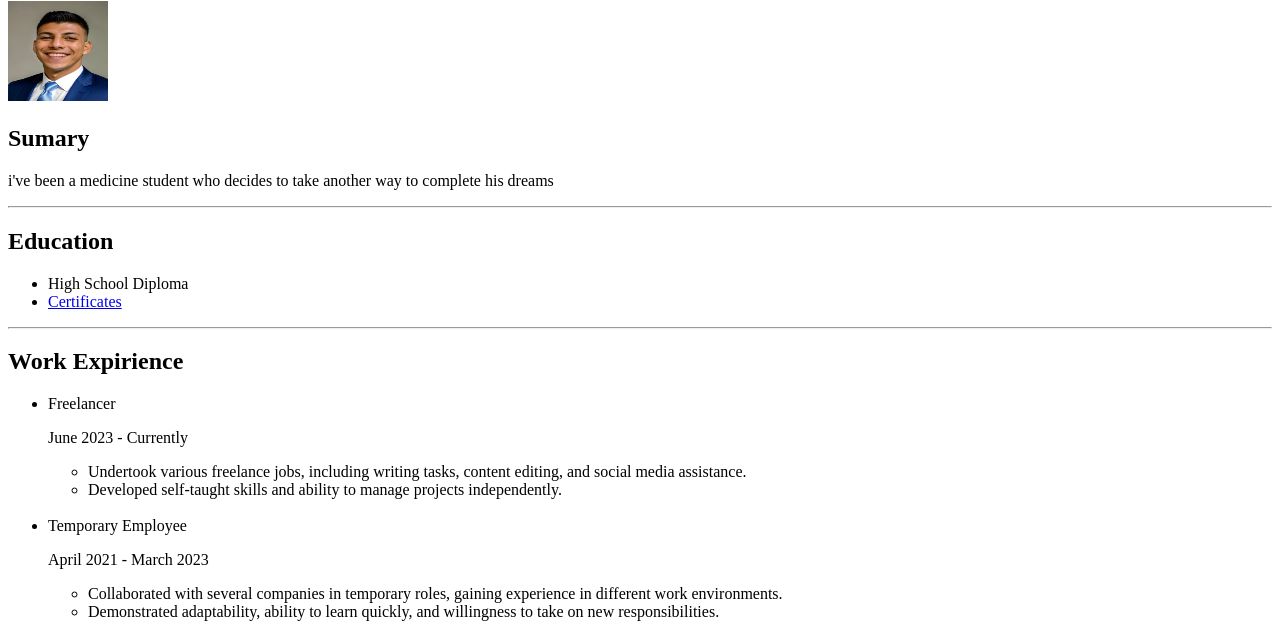
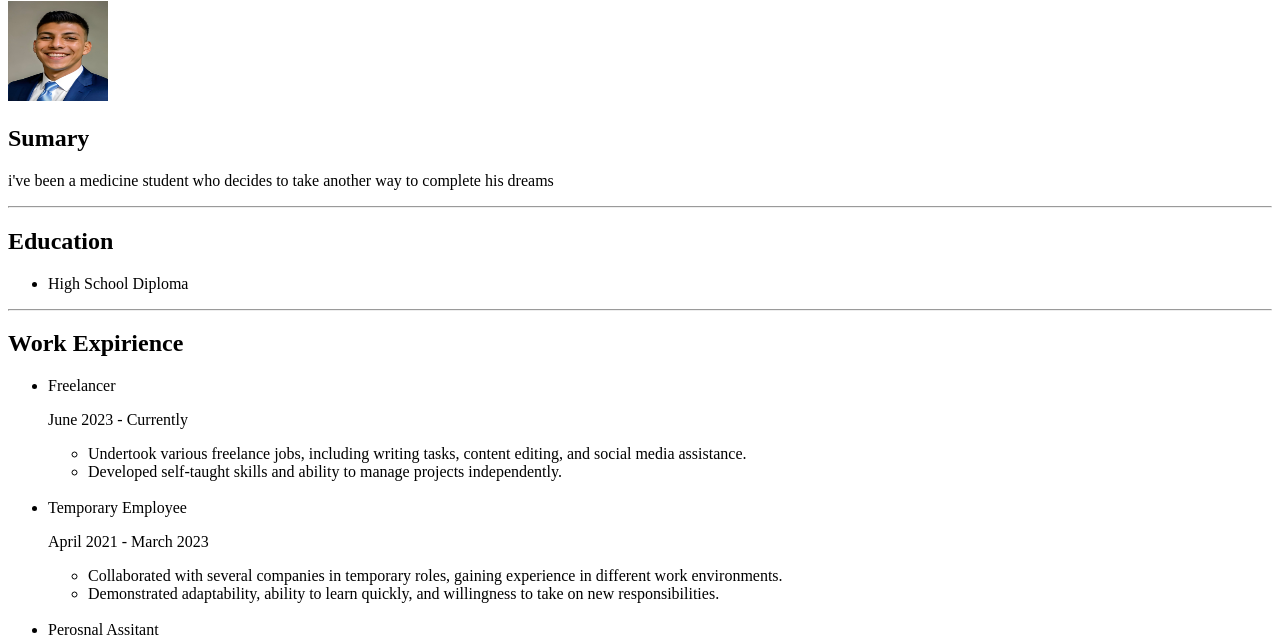
Before and after one commit to cgdepool/caption-project2, a plain HTML site: page index.html in a window 1280 px wide. Shown: the part 79-715 px from the top of the page. Drawn offline with Linux system fonts and the light colour scheme.

Commit message:
Add files via upload

```diff
--- a/index.html
+++ b/index.html
@@ -22,7 +22,6 @@
     <h2>Education</h2>
     <ul>
       <li>High School Diploma</li>
-      <li><a href="./public/certificates.html"> Certificates </a></li>
     </ul>
     <hr />
     <h2>Work Expirience</h2>
```
